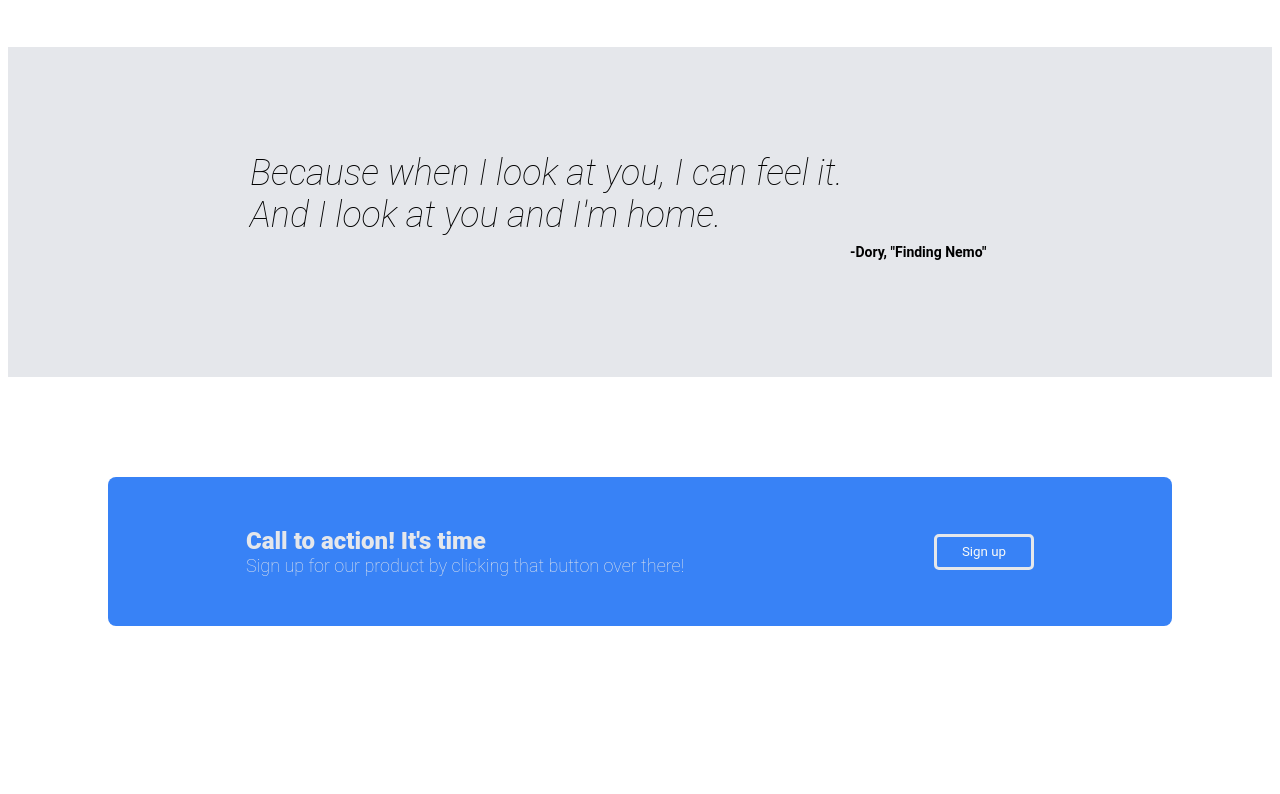
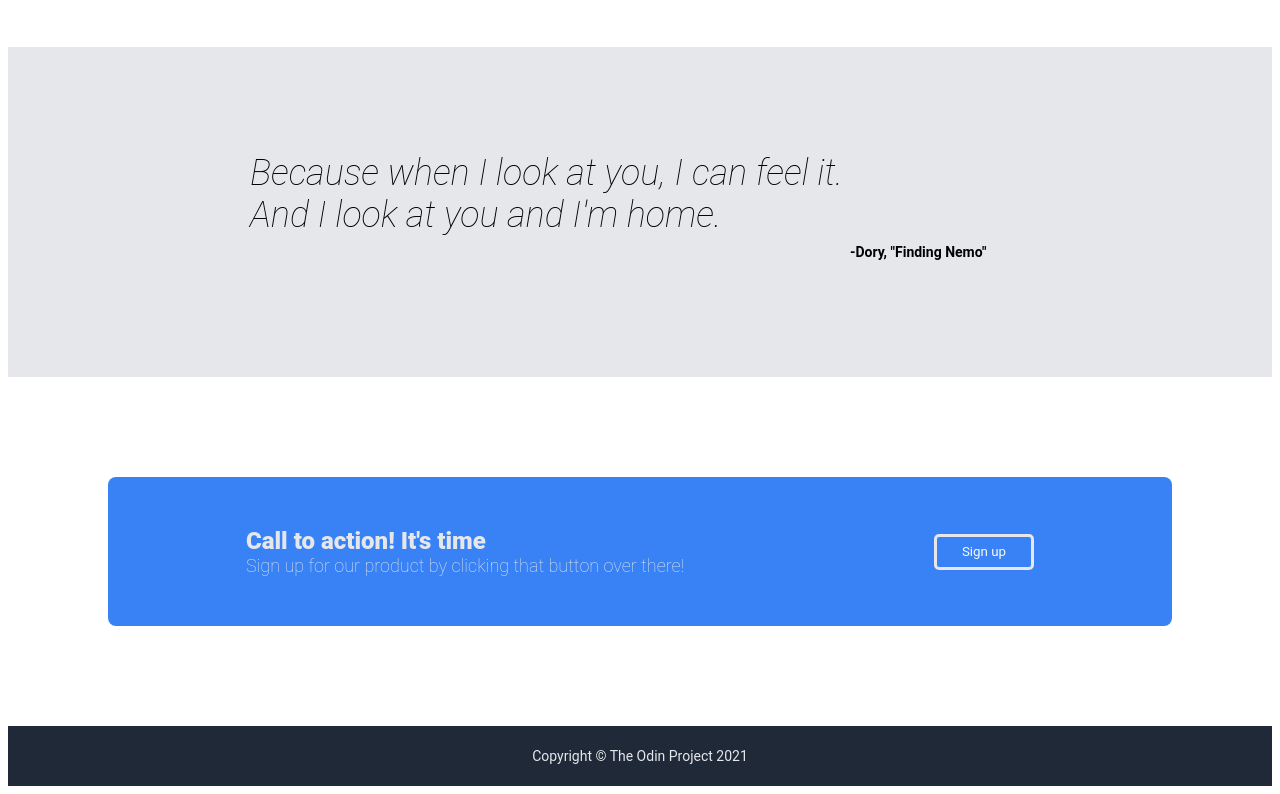
Before and after one commit to friffstar/odinproject1, a plain HTML site: page index.html in a window 1280 px wide. Shown: the part 849-1643 px from the top of the page. Before the commit the page ends 1583 px from the top, so only its background shows below. Drawn offline with Linux system fonts and the light colour scheme.

Commit message:
Added and finished footer

```diff
--- a/index.html
+++ b/index.html
@@ -61,5 +61,6 @@
     </div>
             <button class="ctabutton">Sign up</button>
     </div>
+    <div class="footer">Copyright © The Odin Project 2021</div>
 </body>
 </html>
--- a/style.css
+++ b/style.css
@@ -156,3 +156,12 @@ p {
     padding: 15px;
 
 }
+.footer {
+    display: flex;
+    justify-content: center;
+    align-items: center;
+    background: #1F2937;
+    color: #e5e7eb;
+    font-size: 14px;
+    height: 60px;
+}
```
